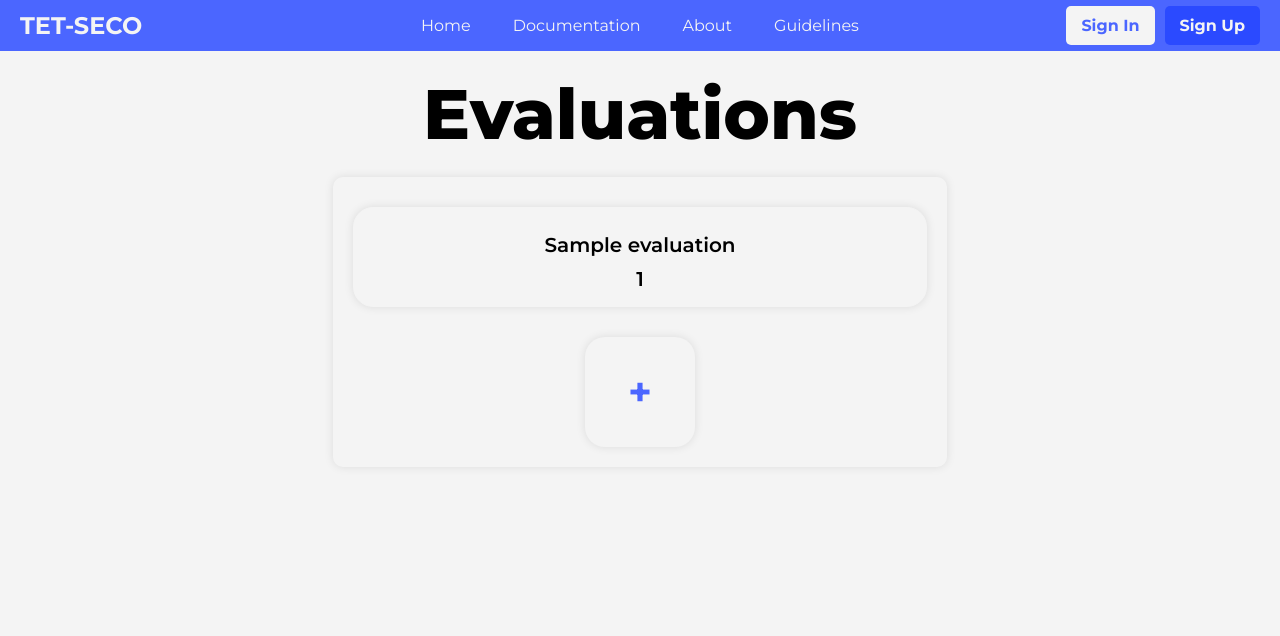
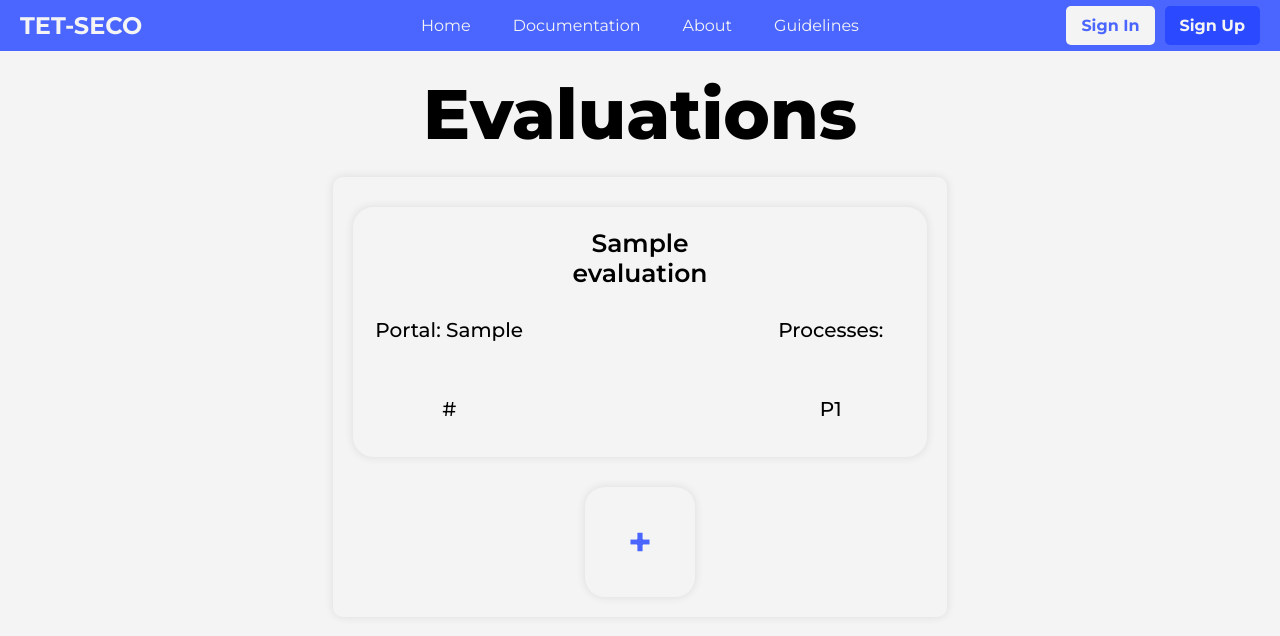
Before and after one commit to alexandr10cl/SECO-Transparency-Framework, a Flask app: template tet-website/templates/evaluations.html in a window 1280 px wide. Shown: the top 636 px of the page. Run offline with Flask 3, Linux system fonts and the light colour scheme; the template is opened without the code that fills it: values that come from a table or form of the project are taken from there, others are empty; tables that the repository leaves empty hold one stand-in row (values such as "Sample post").

Commit message:
upgrading evaluations page

```diff
--- a/tet-website/models/evaluation.py
+++ b/tet-website/models/evaluation.py
@@ -13,6 +13,7 @@ class Evaluation(db.Model):
     evaluation_id = db.Column(db.BigInteger, primary_key=True)
     name = db.Column(db.String(100), nullable=False)
     seco_portal = db.Column(db.String(100), nullable=False)
+    seco_portal_url = db.Column(db.String(500), nullable=False)
 
     # Foreign key to the user table
     user_id = db.Column(db.Integer, db.ForeignKey('user.user_id'), nullable=False)
--- a/tet-website/static/css/evaluation.css
+++ b/tet-website/static/css/evaluation.css
@@ -4,6 +4,7 @@
     --cor-background: #f4f4f4;
     --cor-principal: rgb(75, 102, 255);
     --cor-gray: gray;
+    --font-weight--info: 500;
 }
 
 * {
@@ -150,9 +151,9 @@ p {
 }
 
 .eval {
-    display: flex;
-    flex-direction: column;
-    align-items: center;
+    display: grid;
+    grid-template-columns: repeat(3, 1fr);
+    grid-template-rows: repeat(3, 1fr);
     justify-content: center;
     width: 100%;
     margin: 10px 0 10px 0;
@@ -165,9 +166,50 @@ p {
     border-radius: 20px;
 }
 
+.eval p{
+    padding: 10px;
+}
+
 .eval:hover{
     border: 1px solid var(--cor-principal);
+    background-color: var(--cor-principal);
+    color: var(--cor-background);
     box-shadow: 0 2px 5px rgba(0, 0, 0, 0.2);
     transform: translateY(-7px);
     cursor: pointer;
 }
+
+#eval-name{
+    grid-column: 2;
+    grid-row: 1;
+    text-align: center;
+    font-size: 25px;
+}
+
+#portal{
+    grid-column: 1;
+    grid-row: 2;
+    text-align: center;
+    font-weight: var(--font-weight--info);
+}
+
+#url{
+    grid-column: 1;
+    grid-row: 3;
+    text-align: center;
+    font-weight: var(--font-weight--info);
+}
+
+#pr_label{
+    grid-column: 3;
+    grid-row: 2;
+    text-align: center;
+    font-weight: var(--font-weight--info);
+}
+
+#pr{
+    grid-column: 3;
+    grid-row: 3;
+    text-align: center;
+    font-weight: var(--font-weight--info);
+}
--- a/tet-website/templates/create_evaluation.html
+++ b/tet-website/templates/create_evaluation.html
@@ -13,6 +13,9 @@
         <div class="card-body">
             <form action="{{ url_for('add_evaluation') }}" method="post" class="evaluation-form">
                 <input type="text" name="name" id="name" placeholder="Evaluation Name" required>
+                <input type="text" name="seco_portal" id="seco_portal" placeholder="SECO Portal to be evaluated" required>
+                <input type="text" name="seco_portal_url" id="seco_portal_url" placeholder="SECO Portal URL" required>
+
                 <div class="mb-3">
                     <h4 class="form-label">SECO Processes to evaluate</h4>
                     <div class="checkbox-group">
@@ -20,7 +23,7 @@
                         <div class="checkbox-item">
                             <label for="seco_{{ process.seco_process_id }}" title="P{{ process.seco_process_id }}">P{{ process.seco_process_id }}</label>
                             <input type="checkbox" id="seco_{{ process.seco_process_id }}"
-                                   name="seco_process_ids" value="{{ process.seco_process_id }}">
+                                    name="seco_process_ids" value="{{ process.seco_process_id }}">
                         </div>
                         {% endfor %}
                     </div>
--- a/tet-website/templates/evaluations.html
+++ b/tet-website/templates/evaluations.html
@@ -13,9 +13,13 @@
             <div class="card">
                 <div class="card-body"></div>
                     {% for e in evaluations %}
-                    <div class="eval" id="eval_{{ e.evaluation_id }}">
-                        <p>{{ e.name }}</p>
-                        <p>{{ e.evaluation_id }}</p>
+                    <a href="#"><div class="eval" id="eval_{{ e.evaluation_id }}"></a>
+                        <p id="eval-name">{{ e.name }}</p>
+                        <p id="portal">Portal: {{ e.seco_portal }}</p>
+                        <p id="url">{{ e.seco_portal_url }}</p>
+                        <p id="pr_label">Processes:</p>
+                        <p id="pr">{% for p in e.seco_processes %}P{{ p.seco_process_id }}{% if not loop.last %}, {% endif %}{% endfor %}</p>
+
                     </div>
                     {% endfor %}
                     <a href="{{ url_for('create_evaluation') }}" class="btn btn-evaluation">+</a>
@@ -23,7 +27,7 @@
             </div>
         {% else %}
 
-                <p>You don't have any <span id="eval">evaluations</span>. Create one now</p>
+                <p>You don't have any <span id="eval">evaluations</span>. Create one now!</p>
                 <a href="{{ url_for('create_evaluation') }}" class="btn btn-evaluation">+</a>
         {% endif %}
 </div>
```
Also changed, not shown: tet-website/migrations/versions/fbd044092353_adding_seco_portal_url.py (added, +32 -0 lines), tet-website/views/index.py (+5 -3 lines).
